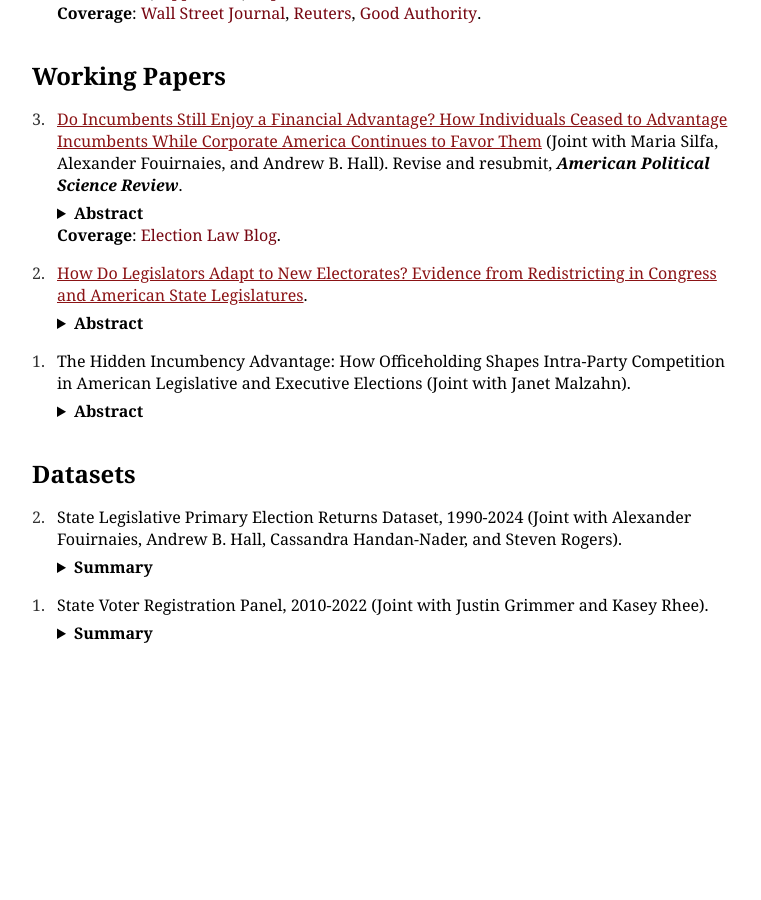
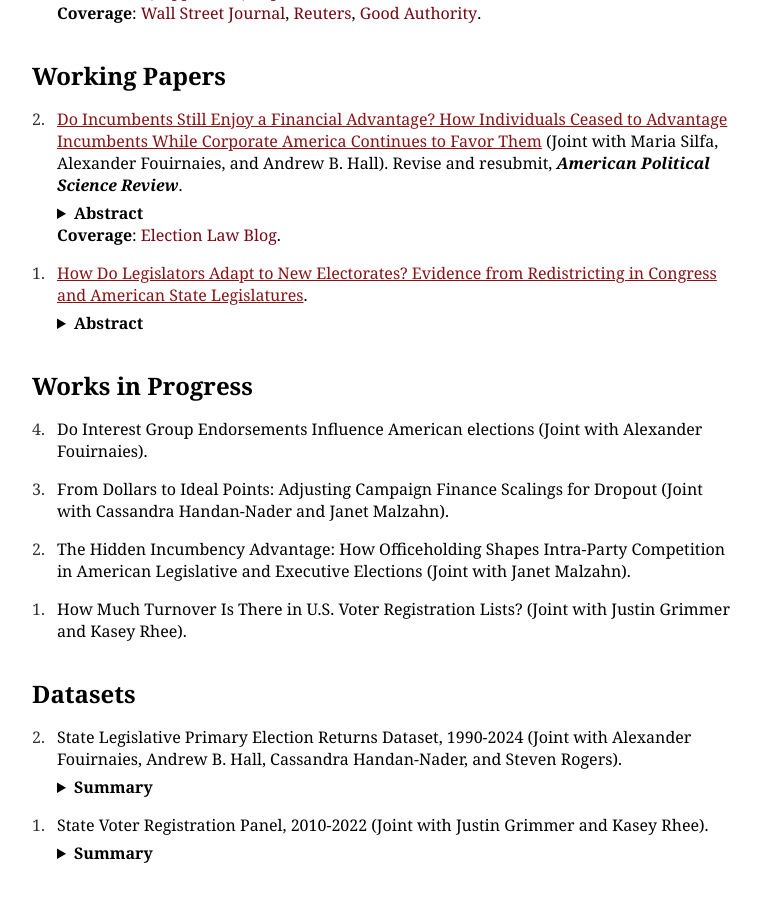
Before and after one commit to AndyMyersSkol/AndyMyersSkol.github.io, a Jekyll site: the page index.html, which Jekyll copies as it is, in a window 1280 px wide and 900 px high, scrolled down 1115 px. Shown: the whole window, without its empty margins (258-1019 px from the left). Built offline with Jekyll 4.4.1, drawn with Linux system fonts in a browser that asks for light colours; before the commit the page ends 1795 px from its top, so only the background shows below that.

Commit message:
Revise publication list and add works in progress
Updated publication listings and added new sections for works in progress.

```diff
--- a/index.html
+++ b/index.html
@@ -155,7 +155,7 @@ The 2020 U.S. election saw a record turnout, saw a huge increase in absentee vot
 
 
    <ul class="numbered publications">
-        <li data-number="3">
+        <li data-number="2">
             <a target="_blank" class="bib" href="/myers_silfa_fouirnaies_hall_fin_inc_adv.pdf">Do Incumbents Still Enjoy a Financial Advantage? How Individuals Ceased to Advantage Incumbents While Corporate America Continues to Favor Them</a> (Joint with Maria Silfa, Alexander Fouirnaies, and Andrew B. Hall). Revise and resubmit, <i><b>American Political Science Review</b></i>.
             <details class="abstract-container">
                 <summary>
@@ -171,7 +171,7 @@ Incumbents have long enjoyed a substantial fundraising advantage in American ele
     </ul>
 
    <ul class="numbered publications">
-        <li data-number="2">
+        <li data-number="1">
         <a target="_blank" class="bib" href="/myers_redistricting.pdf">How Do Legislators Adapt to New Electorates? Evidence from Redistricting in Congress and American State Legislatures</a>.
             <details class="abstract-container">
                 <summary>
@@ -184,19 +184,31 @@ A central question about democracy is whether elected officials adapt their poli
         </li>
     </ul>
 
+    <h2>Works in Progress</h2>
+
+   <ul class="numbered publications">
+        <li data-number="4">
+            Do Interest Group Endorsements Influence American elections (Joint with Alexander Fouirnaies).
+        </li>
+    </ul>
+   <ul class="numbered publications">
+        <li data-number="3">
+            From Dollars to Ideal Points: Adjusting Campaign Finance Scalings for Dropout (Joint with Cassandra Handan-Nader and Janet Malzahn).
+        </li>
+    </ul>
+   <ul class="numbered publications">
+        <li data-number="2">
+            The Hidden Incumbency Advantage: How Officeholding Shapes Intra-Party Competition in American Legislative and Executive Elections (Joint with Janet Malzahn).
+        </li>
+    </ul>
    <ul class="numbered publications">
         <li data-number="1">
-            The Hidden Incumbency Advantage: How Officeholding Shapes Intra-Party Competition in American Legislative and Executive Elections (Joint with Janet Malzahn).
-            <details class="abstract-container">
-                <summary>
-                    <span>Abstract</span>
-                </summary>
-                <p class="abstract-text">
-The incumbency advantage in general elections is one of the most studied features of American elections, yet much less is known about how incumbency shapes intra-party competition. To what extent do incumbents deter challengers from within their own party? This paper pairs the largest dataset of primary-election returns assembled to date&mdash;covering Congress (1912–2024), statewide executive offices (1912–2024), and state legislatures (1990–2024)&mdash;with a regression discontinuity design to estimate the effect of incumbency on the structure of subsequent primary elections. We find that a party’s "as-if" random general-election victory reduces the probably that its subsequent primary is contested by 35% and the probability of a quality challenger entering by 80%. Unlike the general-election incumbency advantage, which has declined in recent decades, the deterrent effect of incumbency on primary-election competition has remained stable over the past century.  These findings illustrate how incumbency dramatically alters voters’ choice sets well before the general election.
-                </p>
-            </details>
+            How Much Turnover Is There in U.S. Voter Registration Lists? (Joint with Justin Grimmer and Kasey Rhee).
         </li>
     </ul>
+
+
+
 
 <div class="publication" id="data">
 <h2>Datasets</h2>
```
